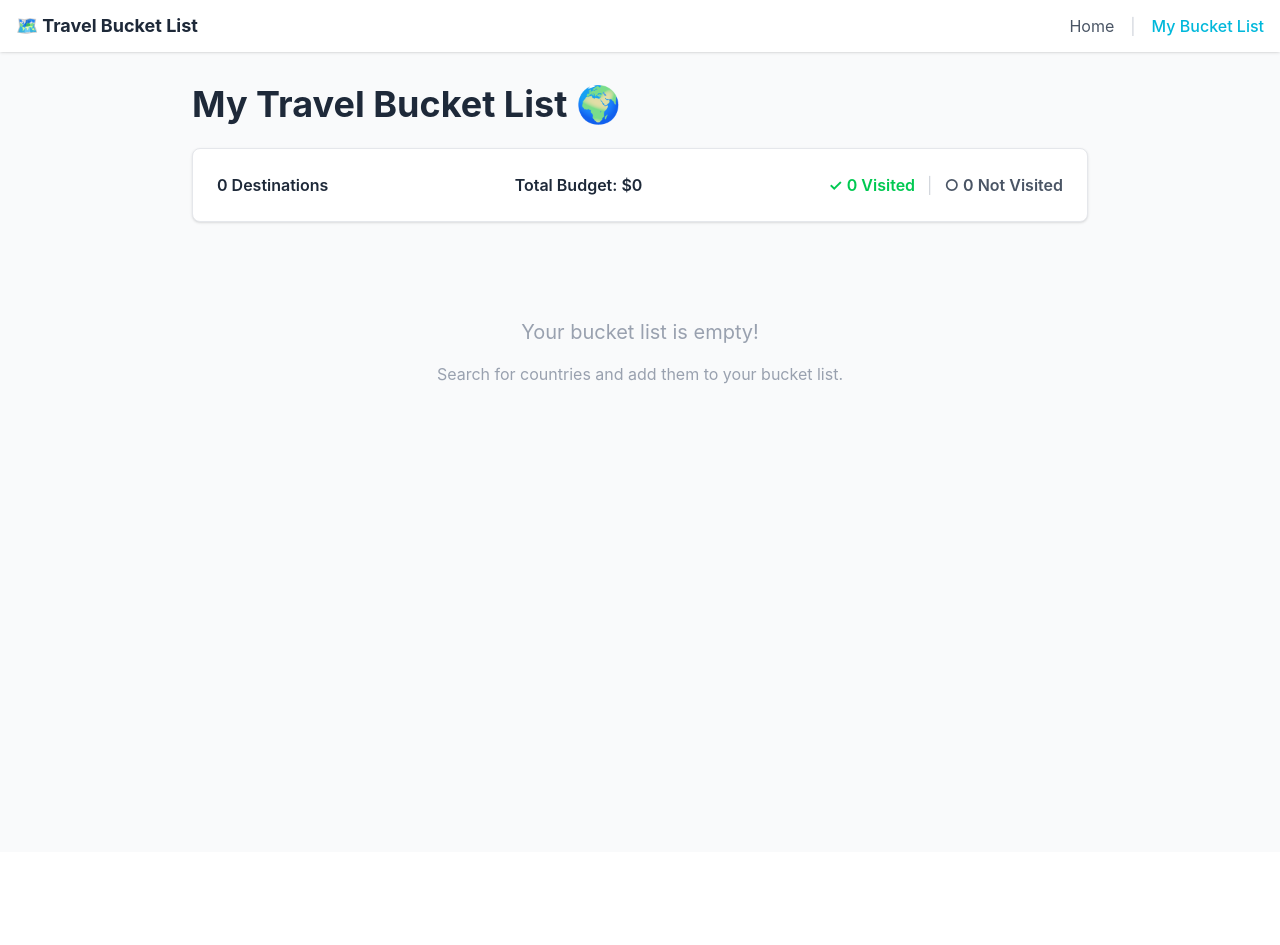
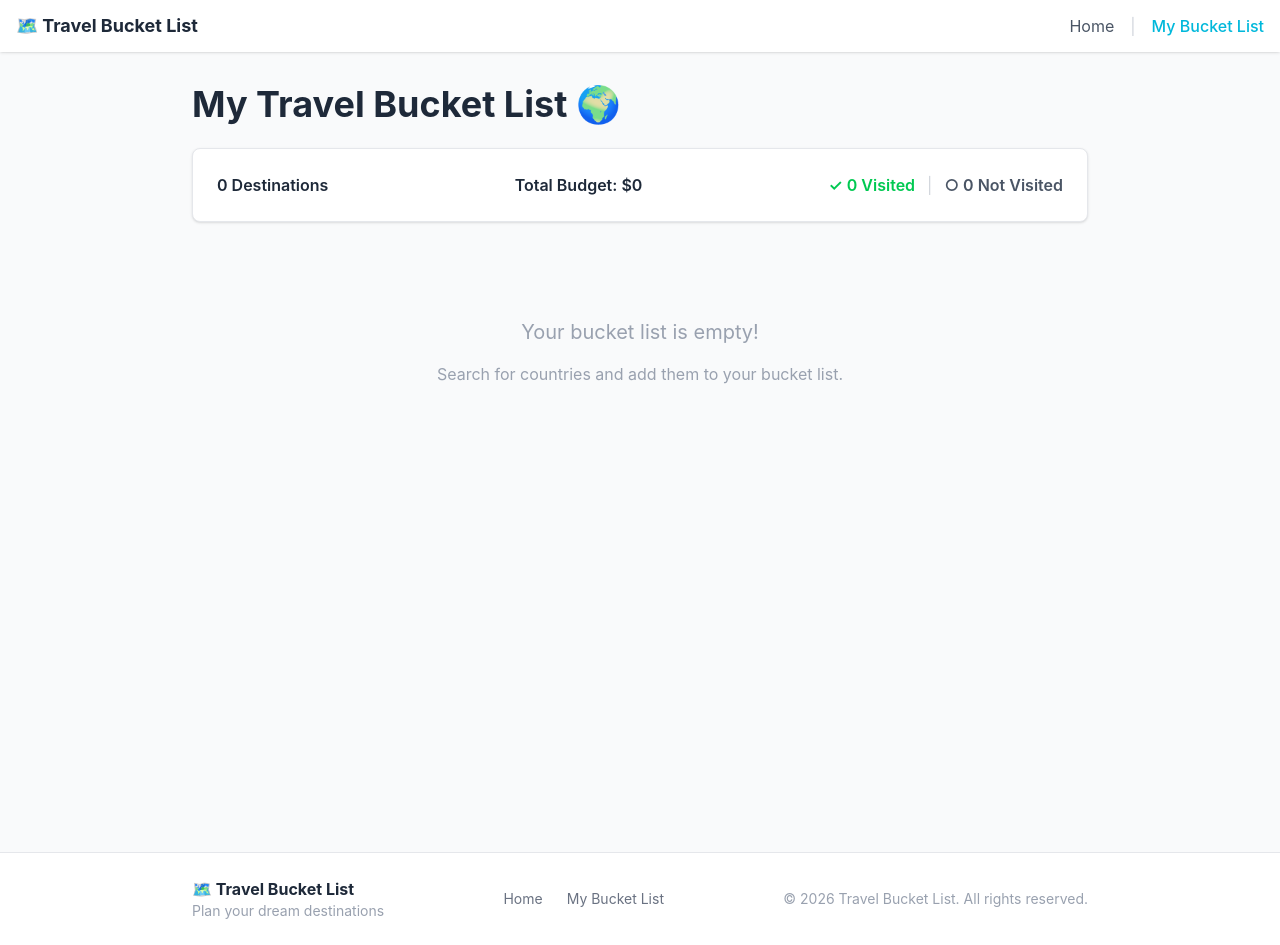
Before and after one commit to dev-baff/travel-bucket-list, a React (Vite) app: page /bucket-list in a window 1280 px wide. Before the commit the page ends 852 px from the top, so only its background shows below. Built offline with nearby package versions, Linux system fonts and the light colour scheme.

Commit message:
feat: add footer component to all pages

```diff
--- a/src/App.jsx
+++ b/src/App.jsx
@@ -3,6 +3,7 @@ import Header from './components/Header'
 import HomePage from './components/HomePage'
 import DestinationDetails from './components/DestinationDetails'
 import BucketList from './components/BucketList'
+import Footer from './components/Footer'
 import { useState, useEffect } from 'react'
 
 function App() {
@@ -49,8 +50,13 @@ function App() {
 
   return (
     <Router>
-      {/* Header is shown on all pages */}
+      {/* Flex column layout to push footer to bottom */}
+      <div className="flex flex-col min-h-screen">
+        {/* Header shown on all pages */}
         <Header bucketListCount={bucketList.length} />
+
+        {/* Main content grows to fill available space */}
+        <main className="flex-grow">
           <Routes>
             {/* Home page - search and browse countries */}
             <Route path="/" element={<HomePage addToBucketList={addToBucketList} />} />
@@ -59,6 +65,11 @@ function App() {
             {/* Bucket list page - manage saved destinations and expenses */}
             <Route path="/bucket-list" element={<BucketList bucketList={bucketList} removeFromBucketList={removeFromBucketList} toggleVisited={toggleVisited} updateExpenses={updateExpenses} />} />
           </Routes>
+        </main>
+
+        {/* Footer shown on all pages */}
+        <Footer />
+      </div>
     </Router>
   )
 }
--- /dev/null
+++ b/src/components/Footer.jsx
@@ -0,0 +1,33 @@
+// Footer component shown on all pages
+function Footer() {
+  return (
+    <footer className="bg-white border-t border-gray-200 mt-auto py-6 px-4">
+      <div className="container mx-auto max-w-4xl flex flex-col md:flex-row justify-between items-center gap-4">
+
+        {/* Logo and tagline */}
+        <div className="text-center md:text-left">
+          <p className="font-bold text-gray-800">🗺️ Travel Bucket List</p>
+          <p className="text-gray-400 text-sm">Plan your dream destinations</p>
+        </div>
+
+        {/* Middle links */}
+        <div className="flex gap-6">
+          <a href="/" className="text-gray-500 hover:text-blue-500 text-sm transition-colors duration-300">
+            Home
+          </a>
+          <a href="/bucket-list" className="text-gray-500 hover:text-blue-500 text-sm transition-colors duration-300">
+            My Bucket List
+          </a>
+        </div>
+
+        {/* Copyright */}
+        <p className="text-gray-400 text-sm">
+          © {new Date().getFullYear()} Travel Bucket List. All rights reserved.
+        </p>
+
+      </div>
+    </footer>
+  )
+}
+
+export default Footer
```
Lines whose indentation alone changed are shown as unchanged.
